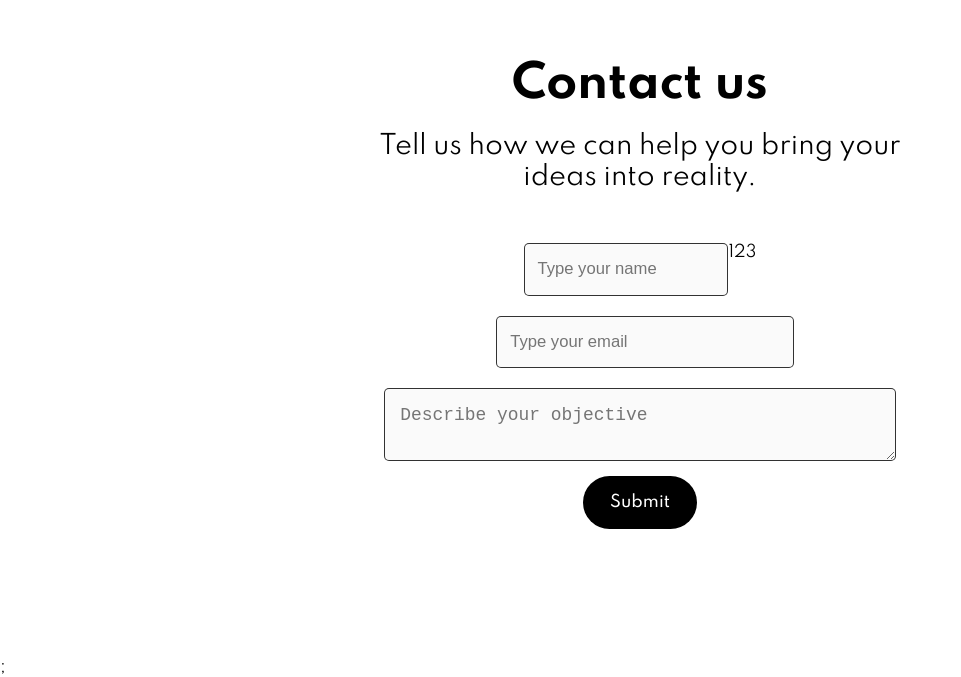
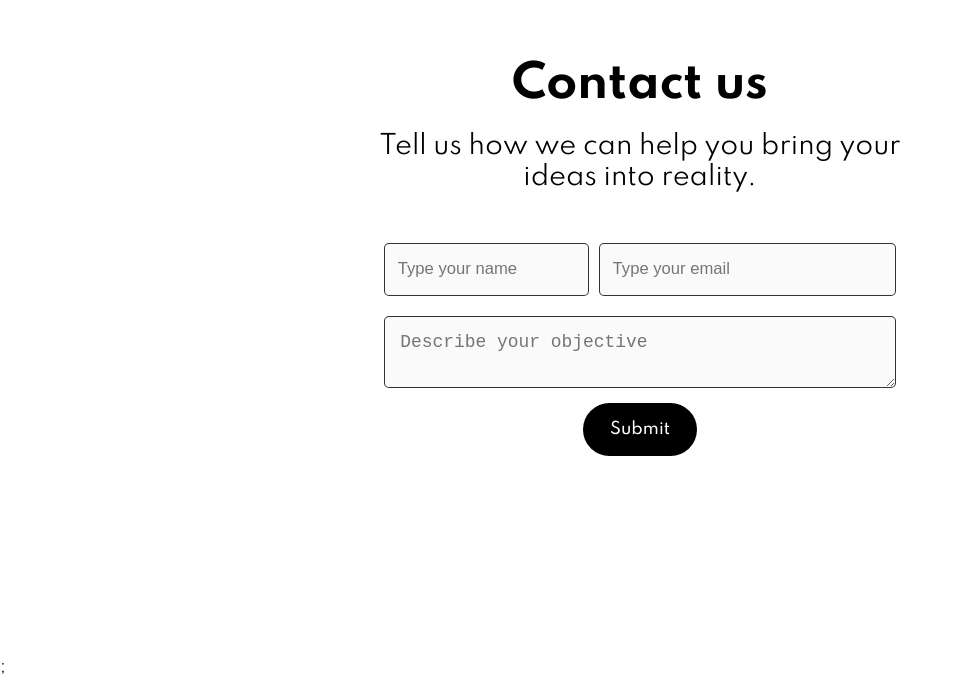
Before and after one commit to mortenus/trimsy, a Next.js app: page / in a window 1280 px wide. Shown: the part 2669-3346 px from the top of the page, without its empty margins (0-961 px from the left). Built offline with nearby package versions, Linux system fonts and the light colour scheme.

Commit message:
Fixing contact form 2

```diff
--- a/containers/Home/ContactForm/components/index.tsx
+++ b/containers/Home/ContactForm/components/index.tsx
@@ -43,10 +43,6 @@ const ContactForm = (props: any) => {
           onBlur={handleBlur}
           placeholder={'Type your name'}
         />
-        <div>
-          {errors.fullname}
-          {!!touched.fullname}123
-        </div>
         <ContactInput
           size="big"
           name="email"
--- a/utils/validate.ts
+++ b/utils/validate.ts
@@ -21,10 +21,10 @@ const validations = ({ values, errors }: TValidations) => {
     fullname: (value: string) => {
       if (!value) {
         errors.fullname = 'Fill your name';
-      } else if (value.split('').length < 4) {
-        errors.fullname = 'Name is too short';
-      } else if (value.split('').length > 16) {
-        errors.fullname = 'Name is too long';
+        //   } else if (value.split('').length < 4) {
+        //     errors.fullname = 'Name is too short';
+        //   } else if (value.split('').length > 16) {
+        //     errors.fullname = 'Name is too long';
       } else if (!/^(?![_.])(?!.*[_.]{2})[a-zA-Z0-9._]+(?<![_.])$/i.test(value)) {
         errors.fullname = 'No special characters';
       }
```
